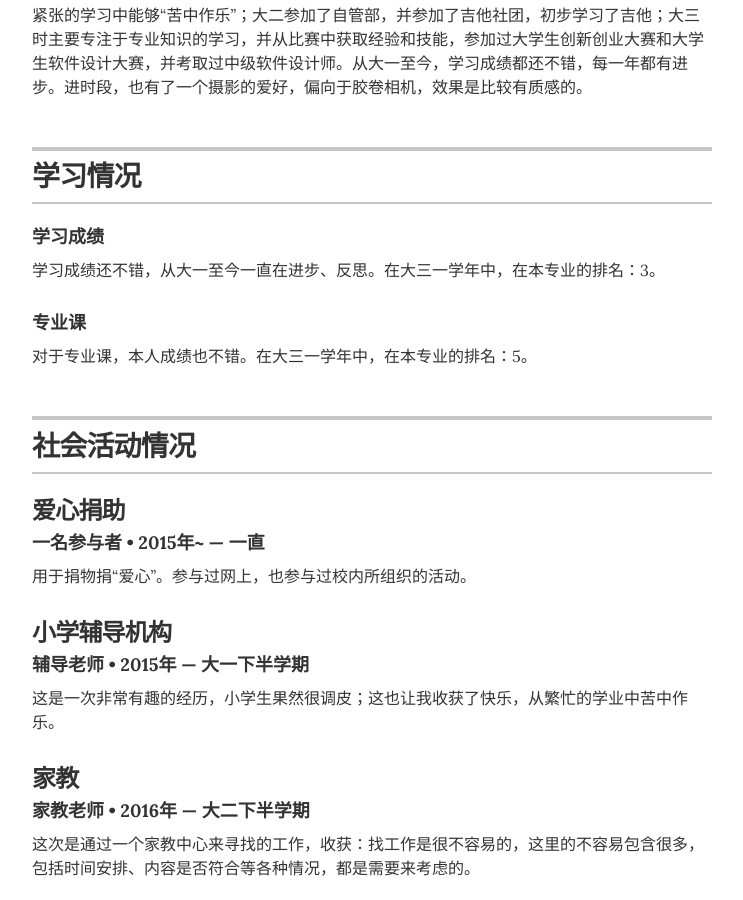
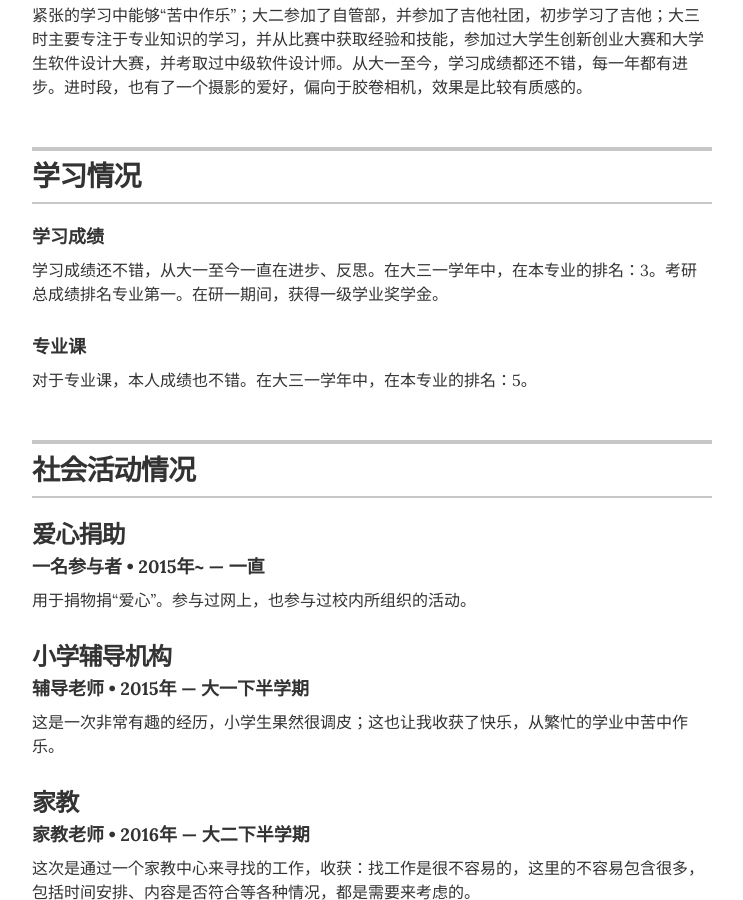
Before and after one commit to Rebecca3150/Rebecca3150.github.io, a Jekyll site: the page built from index.html, in a window 1280 px wide and 900 px high, scrolled down 1021 px. Shown: the whole window, without its empty margins (268-1011 px from the left). Built offline with Jekyll 4.4.1, drawn with Linux system fonts in a browser that asks for light colours.

Commit message:
Update skills.yml

```diff
--- a/_data/skills.yml
+++ b/_data/skills.yml
@@ -1,7 +1,7 @@
 # Skills
 # Organizational leadership
 - skill: 学习成绩
-  description: 学习成绩还不错，从大一至今一直在进步、反思。在大三一学年中，在本专业的排名：3。
+  description: 学习成绩还不错，从大一至今一直在进步、反思。在大三一学年中，在本专业的排名：3。考研总成绩排名专业第一。在研一期间，获得一级学业奖学金。
 
 - skill: 专业课
   description: 对于专业课，本人成绩也不错。在大三一学年中，在本专业的排名：5。
```
